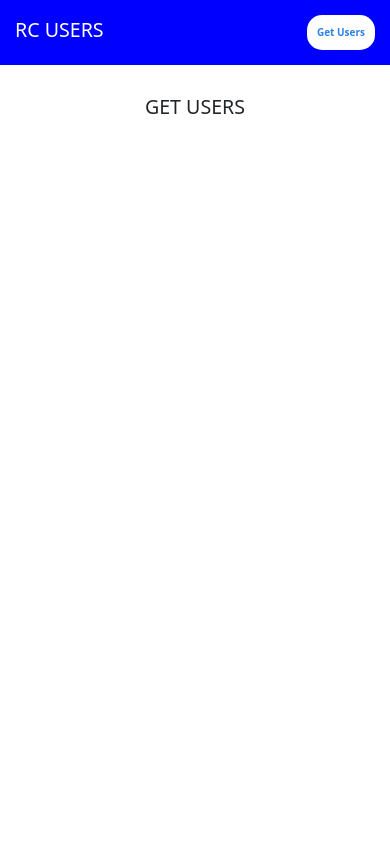
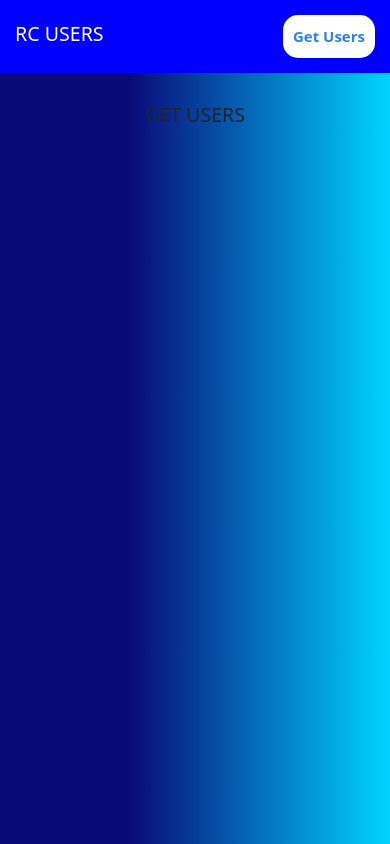
Before and after one commit to ROHITH29122002/usergrid, a React (Create React App) app: page / in a window 390 px wide. Built offline with nearby package versions, Linux system fonts and the light colour scheme.

Commit message:
responsive change in small devices

```diff
--- a/src/Components/App/App.module.css
+++ b/src/Components/App/App.module.css
@@ -14,6 +14,7 @@
     background-color: white;
     border-radius: 15px;
     font-weight: bold;
+    font-size: 1.5rem;
     color: rgb(42, 131, 233);
 }
 
@@ -26,9 +27,8 @@
     display: flex;
     justify-content: center;
     align-items: center;
-    background: rgb(9,9,121);
-background: linear-gradient(90deg, rgba(9,9,121,1) 33%, rgba(0,212,255,1) 100%);
 }
+
 
 .users_container{
     display: grid;
@@ -41,15 +41,11 @@ background: linear-gradient(90deg, rgba(9,9,121,1) 33%, rgba(0,212,255,1) 100%);
 
 @media screen and (max-width:950px){
     .users_container{
-        width: 50%;
         grid-template-columns: repeat(1,auto);
     }
 }
 
 @media screen and (max-width:450px){
-    .users_container{
-        width: 100%;
-    }
 }
 
 .spinner_container{
--- a/src/index.css
+++ b/src/index.css
@@ -11,4 +11,6 @@ html{
 
 body{
   font-family: system-ui, -apple-system, BlinkMacSystemFont, 'Segoe UI', Roboto, Oxygen, Ubuntu, Cantarell, 'Open Sans', 'Helvetica Neue', sans-serif;
+  background: rgb(9,9,121);
+  background: linear-gradient(90deg, rgba(9,9,121,1) 33%, rgba(0,212,255,1) 100%);
 }
```
